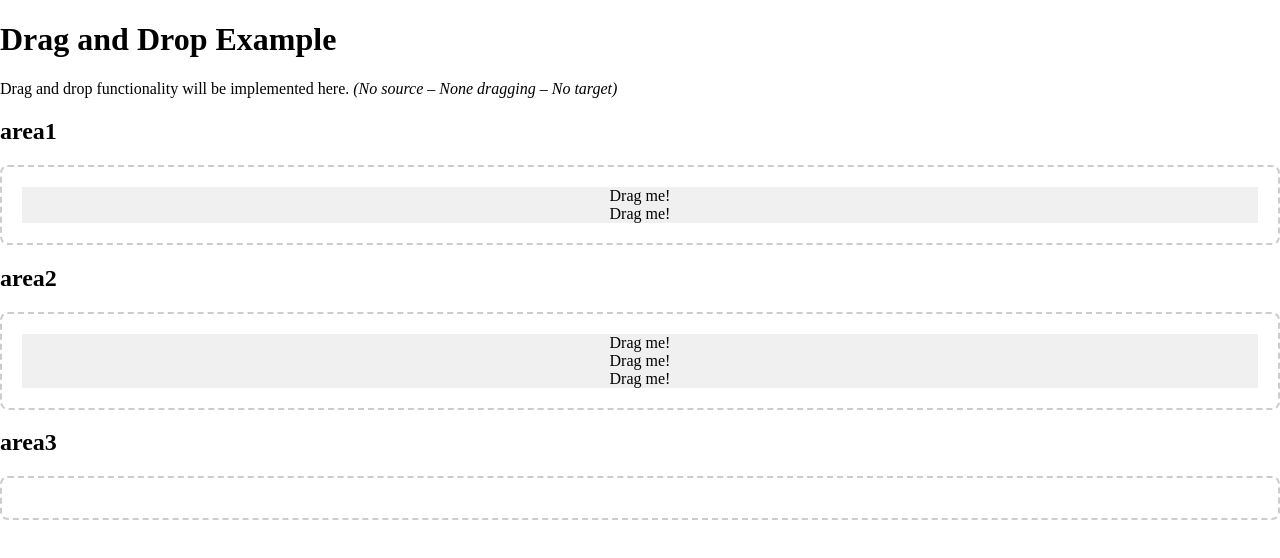
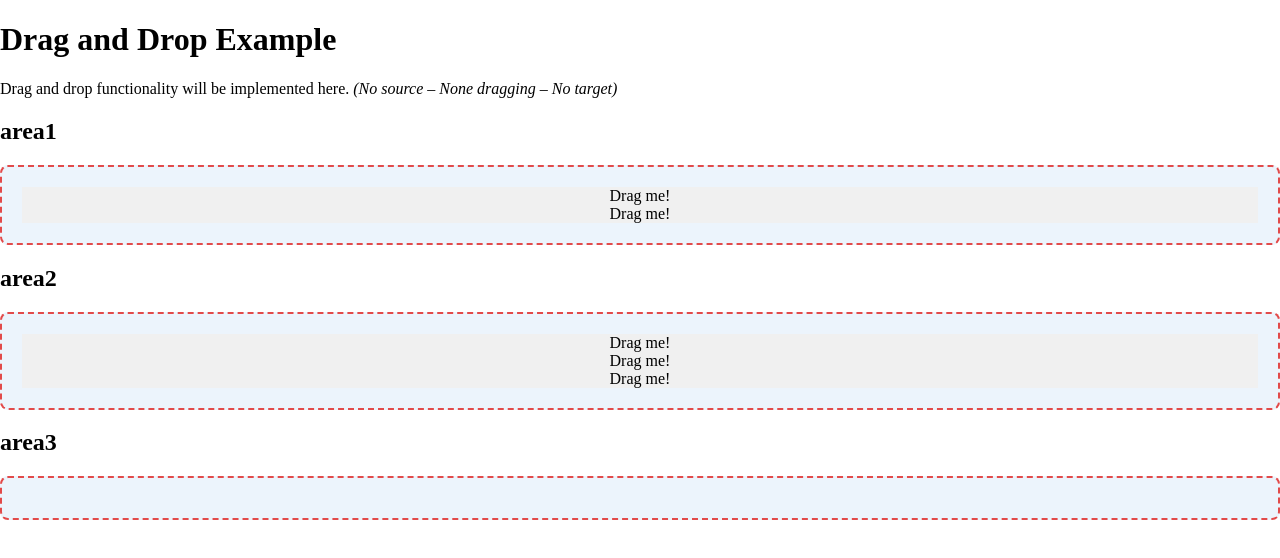
Before and after one commit to roman-nebel/dnd, a React (Vite) app: page / in a window 1280 px wide. Shown: the top 558 px of the page. Built offline with nearby package versions, Linux system fonts and the light colour scheme.

Commit message:
Rename dropzone class to droppable and update related styles for improved clarity and consistency

```diff
--- a/demo/components/DragArea.css
+++ b/demo/components/DragArea.css
@@ -1,4 +1,4 @@
-.dropzone {
+.droppable {
   border: 2px dashed #ccc;
   border-radius: 8px;
   padding: 20px;
@@ -8,12 +8,17 @@
     background-color 0.3s;
 }
 
-.dropzone._highlight {
+.droppable._available {
   border: 2px dashed #4a90e2;
   background-color: rgba(74, 144, 226, 0.1);
 }
 
-.dropzone._ready {
+.droppable._unavailable {
+  border: 2px dashed #e24a4a;
+  background-color: rgba(74, 144, 226, 0.1);
+}
+
+.droppable._ready {
   border-color: #4caf50;
   background-color: rgba(76, 175, 80, 0.1);
 }
--- a/src/components/Droppable.tsx
+++ b/src/components/Droppable.tsx
@@ -47,9 +47,9 @@ export default function Droppable({
       data-drop-id={dropId}
       className={setlassNames([
         className,
-        'dropzone',
-        canBeDropped ? '_highlight' : '',
-        readyToDrop ? ' _ready' : '',
+        'droppable',
+        canBeDropped ? '_available' : '_unavailable',
+        readyToDrop ? '_ready' : '',
       ])}
       onDragEnter={(e: React.DragEvent<HTMLDivElement>) => {
         e && e.preventDefault()
```
